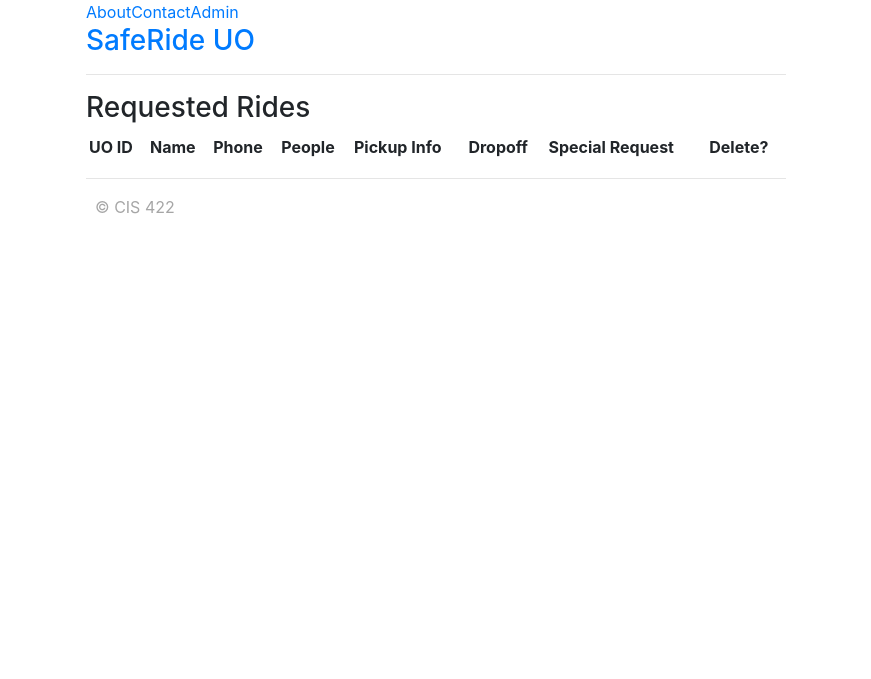
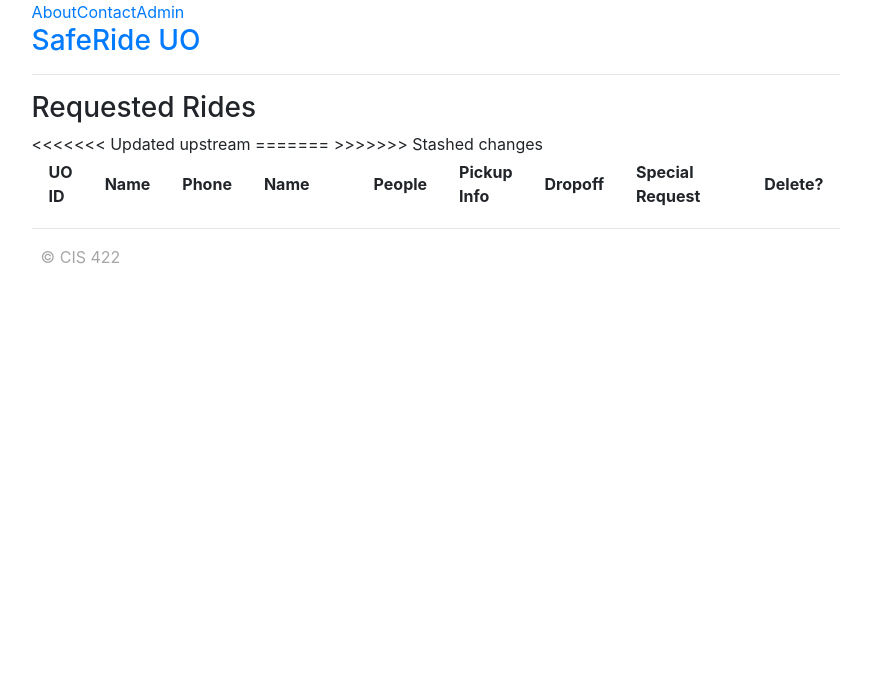
Before and after one commit to 238alexg/RDA422, a Flask app: page /admin in a window 1280 px wide. Shown: the top 679 px of the page, without its empty margins (204-1075 px from the left). Run offline with Flask 2, Linux system fonts and the light colour scheme; parts of the project's set-up code (start-up, migrations or seed data) failed here and were passed over; some libraries are stand-ins or nearby versions.

Commit message:
Admin Formatting

```diff
--- a/app.py
+++ b/app.py
@@ -66,11 +66,13 @@
     dropoff = req.form.get('drop_off').encode('utf-8')
     print(dropoff, type(dropoff))
 
-    # hour = int(req.form.get('hours').encode('utf-8'))
-    # print(hour, type(hour))
+    hour = int(req.form.get('hours').encode('utf-8'))
+    print(hour, type(hour))
 
-    # minute = int(req.form.get('minute').encode('utf-8'))
-    # print(minutes, type(minutes))
+
+    minute = int(req.form.get('minute').encode('utf-8'))
+    print(minute, type(minute))
+
 
     numRiders = int(req.form.get('riders').encode('utf-8'))
     print(numRiders, type(numRiders))
@@ -81,7 +83,7 @@
 
     # Set the pickup time to the one on the form
     pickup_time = datetime.now()
-    #pickup_time.replace(hour=hour, minute=minute)
+    pickup_time.replace(hour=hour, minute=minute)
 
     save_ride({"name":name,"phone":phone,"uoid":uoid,"pickup_addr":pickup,"pickup_time":datetime.now(),"dropoff_addr":dropoff,"dropoff_time":datetime.now(),"group_size":numRiders,"special":specRequests})
     print("saved the ride info")
--- a/templates/admin.html
+++ b/templates/admin.html
@@ -3,15 +3,16 @@
 
 {% block title %}
 <title>SafeRide Dispatch</title>
+{% endblock %}
+
+{% block newStyle %}
 <style rel='stylesheet' type='text/css'>
-    body {
-        margin: 10px;
-    }
     table {
         width: 100%;
-        border-collapse: collapse;
+        border-collapse: separate;
+        min-width: 700px;
     }
-    tr:hover {background-color: #f5f5f5}
+    tbody tr:hover {background-color: #f5f5f5}
     thead {
         text-align: left;
         font-weight: bold;
@@ -19,14 +20,20 @@
     tbody td {
         font-size: 100%;
         border-bottom: 1px solid #ddd;
-
     }
     caption {
         font-size: 90%;
         text-align: right;
     }
-    td, th, caption {
-        padding: 3px;
+    th, caption {
+        padding: 5px;
+    }
+    td {
+        padding: 2px 15px 2px 15px;
+    }
+    span {
+        display: table-cell;
+        vertical-align: middle;
     }
 </style>
 {% endblock %}
@@ -36,33 +43,58 @@
 <table><tbody>
     <thead>
         <td>UO ID</td>
+<<<<<<< Updated upstream
         <td>Name</td>
 	<td>Phone</td>
+=======
+        <td>Name</td><td></td>
+>>>>>>> Stashed changes
         <td>People</td>
         <td colspan="2">Pickup Info</td>
         <td>Dropoff</td>
-        <td>Special Request</td>
+        <td>Special Request</td><td></td>
         <td>Delete?</td>
     </thead>
 
     {% for ride in rides %}
     <tr>
         <td>{{ride.uoid}}</td>
+<<<<<<< Updated upstream
         <td>{{ride.name}}</td>
 	<td>{{ride.phone}}</td>
+=======
+        <td colspan="2">{{ride.name}}</td>
+>>>>>>> Stashed changes
         <td>{{ride.group_size}}</td>
         <td>{{ride.pickup_time.hour}}:{{ride.pickup_time.minute}}</td>
         <td>{{ride.pickup_addr}}</td>
         <td>{{ride.dropoff_addr}}</td>
+<<<<<<< Updated upstream
         <td>{{ride.special}}</td>
         <td><form id="delete_form_{{ride.uoid}}" action="/admin" method="POST" ><input
+=======
+        <td colspan="2">{{ride.special}}</td>
+        <td><span><form><input
+>>>>>>> Stashed changes
             id="deleteButton"
             type="image"
             src="http://icons.iconarchive.com/icons/hopstarter/rounded-square/256/Button-Delete-icon.png"
             height="20px"
+<<<<<<< Updated upstream
 	    form="delete_form_{{ride.uoid}}" />
 	   <input type="hidden" name="id" form="delete_form_{{ride.uoid}}" value="{{ride.id|string}}" /></form>
         </td>
+=======
+            onClick="deleteEntry()"
+            vertical-align: middle; >
+        </form></span></td>
+        <script type="text/javascript">
+            function deleteEntry() {
+                window.alert("DELETED");
+                // DUSTIN: This is where the document deletion should go
+            }
+        </script>
+>>>>>>> Stashed changes
     </tr>
     {% endfor %}
 </tbody></table>
--- a/templates/base.html
+++ b/templates/base.html
@@ -50,6 +50,7 @@
                 font-family: Comic Sans MS;
             }
         </style>
+        {% block newStyle %}{% endblock %}
     </head>
 
     <body>
--- a/templates/request.html
+++ b/templates/request.html
@@ -40,7 +40,7 @@
     </div>
     <div class="form-group">
         <label for="count">Hour of Pick-Up:</label>
-        <select id="hours" class="form-control" name="hour">
+        <select id="hours" class="form-control" name="hours">
         </select>
         <script type="text/javascript">
             // To add current day's time options
```
